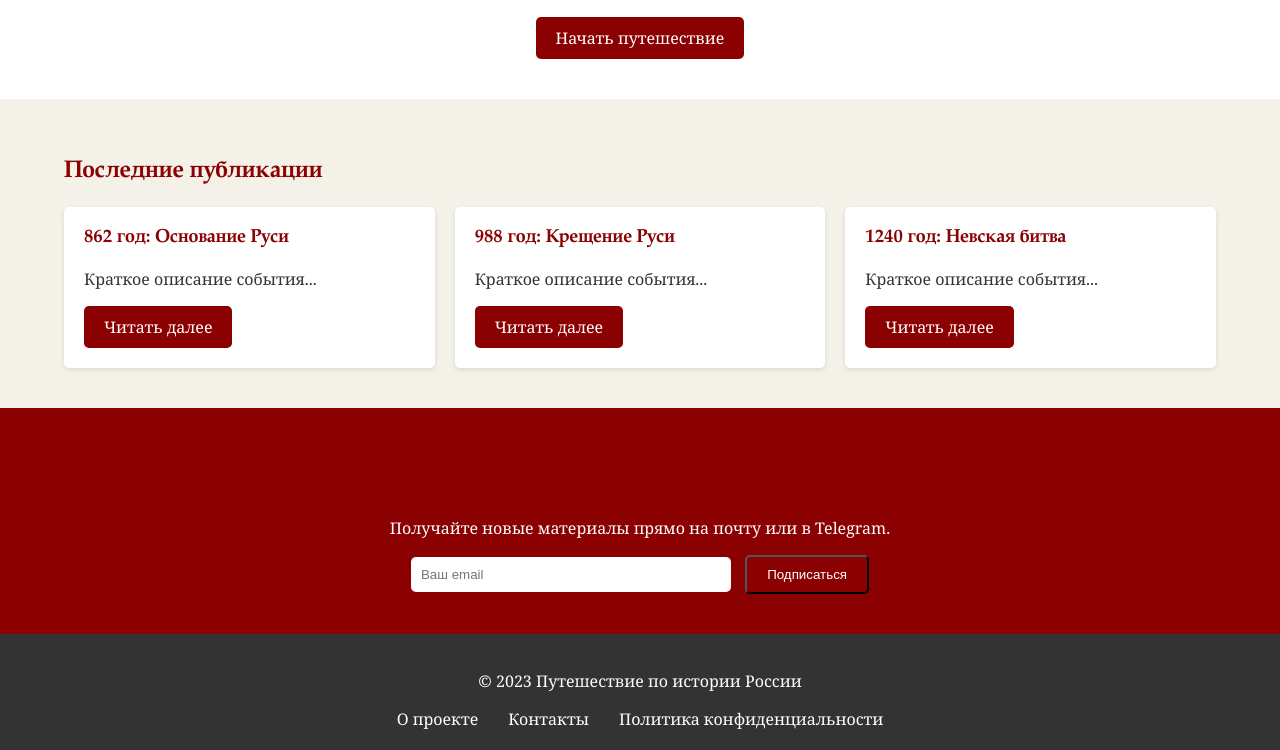
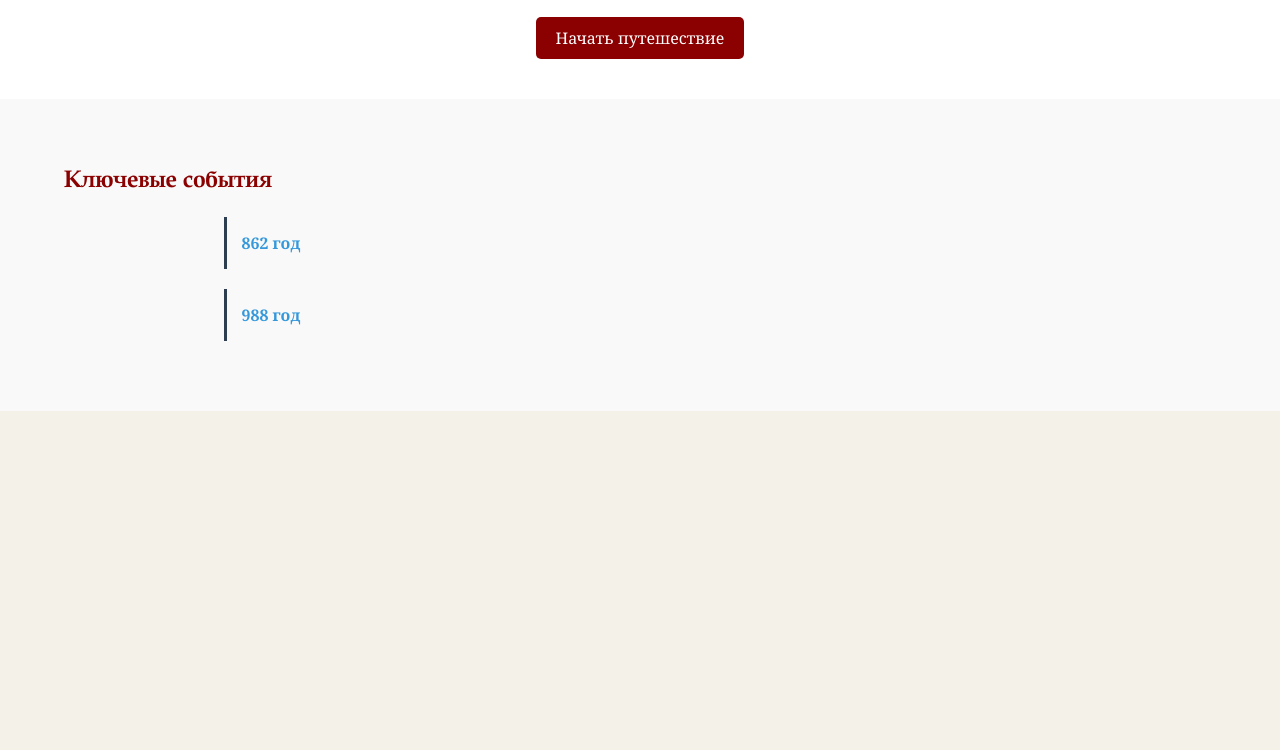
Before and after one commit to alekmo23/histor, a plain HTML site: page index.html in a window 1280 px wide. Shown: the part 346-1096 px from the top of the page. After the commit the page ends 800 px from the top, so only its background shows below. Drawn offline with Linux system fonts and the light colour scheme.

Commit message:
Update index.html
1

```diff
--- a/index.html
+++ b/index.html
@@ -5,6 +5,45 @@
     <meta name="viewport" content="width=device-width, initial-scale=1.0">
     <title>Путешествие по истории России</title>
     <link rel="stylesheet" href="styles.css">
+    <style>
+        /* Стили для временной шкалы */
+        .timeline-section {
+            padding: 50px 0;
+            background: #f9f9f9;
+        }
+
+        .timeline-item {
+            margin: 20px auto;
+            max-width: 800px;
+            padding: 15px;
+            border-left: 3px solid #2c3e50;
+            position: relative;
+        }
+
+        .timeline-date {
+            font-weight: bold;
+            color: #3498db;
+            cursor: pointer;
+            transition: all 0.3s;
+        }
+
+        .timeline-date:hover {
+            color: #2980b9;
+        }
+
+        .timeline-content {
+            display: none;
+            padding: 10px;
+            background: #fff;
+            border-radius: 5px;
+            box-shadow: 0 2px 5px rgba(0,0,0,0.1);
+            margin-top: 10px;
+        }
+
+        .active .timeline-content {
+            display: block;
+        }
+    </style>
 </head>
 <body>
     <header>
@@ -17,7 +56,7 @@
     <nav>
         <div class="container">
             <ul>
-                <li><a href="#timeline">Хронология</a></li>
+                <li><a href="chronology.html">Хронология</a></li> <!-- Измененная ссылка -->
                 <li><a href="#map">Интерактивная карта</a></li>
                 <li><a href="#personalities">Личности</a></li>
                 <li><a href="#quizzes">Викторины</a></li>
@@ -31,53 +70,47 @@
         <div class="container">
             <h2>Добро пожаловать!</h2>
             <p>Здесь вы найдете увлекательные рассказы о ключевых событиях, личностях и артефактах, которые сформировали историю нашей страны. Начните путешествие прямо сейчас!</p>
-            <a href="#timeline" class="btn">Начать путешествие</a>
+            <a href="chronology.html" class="btn">Начать путешествие</a> <!-- Измененная ссылка -->
         </div>
     </section>
 
-    <section id="latest-posts">
+    <!-- Новая секция с примерами событий -->
+    <section class="timeline-section">
         <div class="container">
-            <h2>Последние публикации</h2>
-            <div class="post-grid">
-                <div class="post">
-                    <h3>862 год: Основание Руси</h3>
-                    <p>Краткое описание события...</p>
-                    <a href="#" class="btn">Читать далее</a>
+            <h2>Ключевые события</h2>
+            <div class="timeline-item">
+                <div class="timeline-date">862 год</div>
+                <div class="timeline-content">
+                    <h3>Основание Руси</h3>
+                    <p>Призвание варягов: князь Рюрик основал династию Рюриковичей в Новгороде.</p>
                 </div>
-                <div class="post">
-                    <h3>988 год: Крещение Руси</h3>
-                    <p>Краткое описание события...</p>
-                    <a href="#" class="btn">Читать далее</a>
-                </div>
-                <div class="post">
-                    <h3>1240 год: Невская битва</h3>
-                    <p>Краткое описание события...</p>
-                    <a href="#" class="btn">Читать далее</a>
+            </div>
+
+            <div class="timeline-item">
+                <div class="timeline-date">988 год</div>
+                <div class="timeline-content">
+                    <h3>Крещение Руси</h3>
+                    <p>Князь Владимир Святославич принимает христианство как государственную религию.</p>
                 </div>
             </div>
         </div>
     </section>
 
-    <section id="subscribe">
-        <div class="container">
-            <h2>Подпишитесь на обновления</h2>
-            <p>Получайте новые материалы прямо на почту или в Telegram.</p>
-            <form action="#" method="post">
-                <input type="email" name="email" placeholder="Ваш email" required>
-                <button type="submit" class="btn">Подписаться</button>
-            </form>
-        </div>
-    </section>
+    <!-- Остальные секции остаются без изменений -->
 
-    <footer>
-        <div class="container">
-            <p>&copy; 2023 Путешествие по истории России</p>
-            <ul>
-                <li><a href="#">О проекте</a></li>
-                <li><a href="#">Контакты</a></li>
-                <li><a href="#">Политика конфиденциальности</a></li>
-            </ul>
-        </div>
-    </footer>
+    <script>
+        // Скрипт для работы временной шкалы
+        document.querySelectorAll('.timeline-date').forEach(item => {
+            item.addEventListener('click', function() {
+                const parent = this.parentElement;
+                parent.classList.toggle('active');
+
+                // Плавная прокрутка
+                const yOffset = -100;
+                const y = parent.getBoundingClientRect().top + window.pageYOffset + yOffset;
+                window.scrollTo({top: y, behavior: 'smooth'});
+            });
+        });
+    </script>
 </body>
 </html>
```
